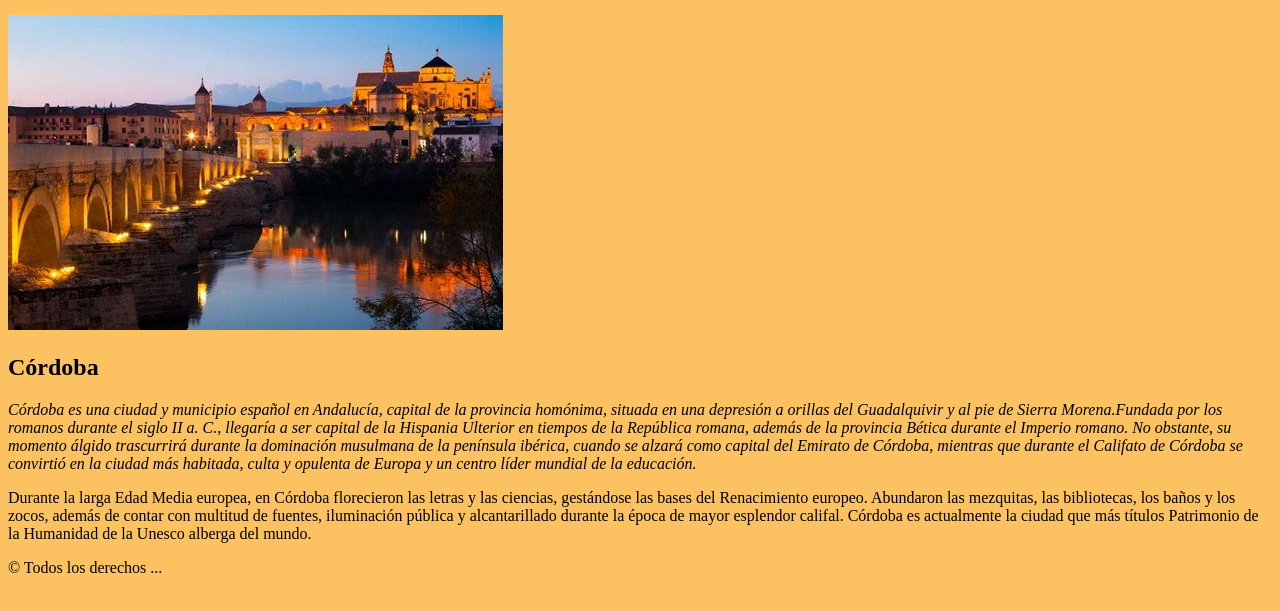
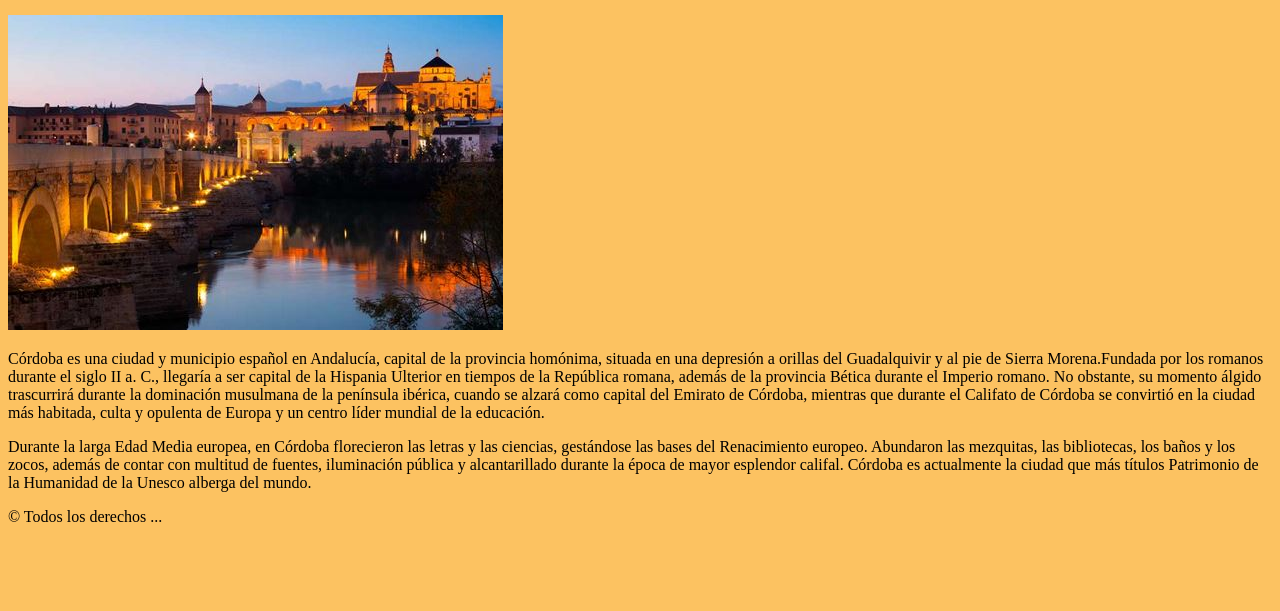
Before and after one commit to javi-sala/javi-sala, a plain HTML site: page lm/cordobapatrimonio/index.html in a window 1280 px wide. Shown: the part 129-740 px from the top of the page. Drawn offline with Linux system fonts and the light colour scheme.

Commit message:
Update index.html

```diff
--- a/lm/cordobapatrimonio/index.html
+++ b/lm/cordobapatrimonio/index.html
@@ -25,11 +25,8 @@
                 <br>
                 <img src="img/mezquita.jpg">
                 <article>
-                <h2>
-                    Córdoba
-                </h2>
                 <p>
-                    <cite>Córdoba es una ciudad y municipio español en Andalucía, capital de la provincia homónima, situada en una depresión a orillas del Guadalquivir y al pie de Sierra Morena.Fundada por los romanos durante el siglo II a. C., llegaría a ser capital de la Hispania Ulterior en tiempos de la República romana, además de la provincia Bética durante el Imperio romano. No obstante, su momento álgido trascurrirá durante la dominación musulmana de la península ibérica, cuando se alzará como capital del Emirato de Córdoba, mientras que durante el Califato de Córdoba se convirtió en la ciudad más habitada, culta y opulenta de Europa y un centro líder mundial de la educación.
+                    Córdoba es una ciudad y municipio español en Andalucía, capital de la provincia homónima, situada en una depresión a orillas del Guadalquivir y al pie de Sierra Morena.Fundada por los romanos durante el siglo II a. C., llegaría a ser capital de la Hispania Ulterior en tiempos de la República romana, además de la provincia Bética durante el Imperio romano. No obstante, su momento álgido trascurrirá durante la dominación musulmana de la península ibérica, cuando se alzará como capital del Emirato de Córdoba, mientras que durante el Califato de Córdoba se convirtió en la ciudad más habitada, culta y opulenta de Europa y un centro líder mundial de la educación.
                 </p>
                 <p>
                    Durante la larga Edad Media europea, en Córdoba florecieron las letras y las ciencias, gestándose las bases del Renacimiento europeo. Abundaron las mezquitas, las bibliotecas, los baños y los zocos, además de contar con multitud de fuentes, iluminación pública y alcantarillado durante la época de mayor esplendor califal.
```
